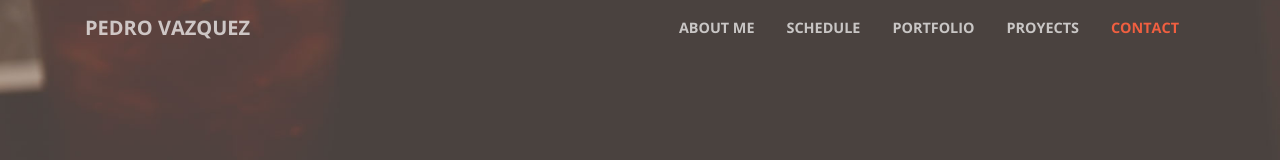
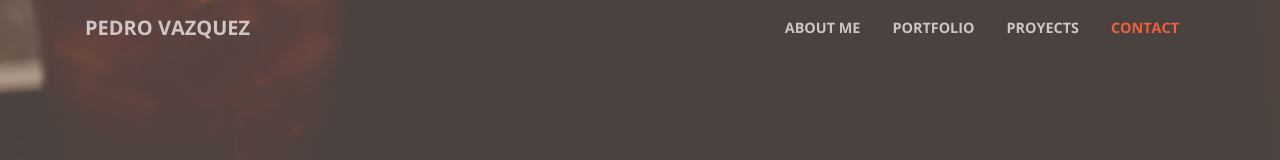
Before and after one commit to pedrovazquezax/pedrovazquezax.github.io, a plain HTML site: page index.html in a window 1280 px wide. Shown: the top 160 px of the page. Drawn offline with nearby package versions, Linux system fonts and the light colour scheme.

Commit message:
schedule removed

```diff
--- a/index.html
+++ b/index.html
@@ -39,9 +39,6 @@
           <ul class="navbar-nav ml-auto">
             <li class="nav-item">
               <a class="nav-link js-scroll-trigger" href="#about">About Me</a>
-            </li>
-            <li class="nav-item">
-              <a class="nav-link js-scroll-trigger" href="#schedule">Schedule</a>
             </li>
             <li class="nav-item">
               <a class="nav-link js-scroll-trigger" href="#portfolio">Portfolio</a>
```
